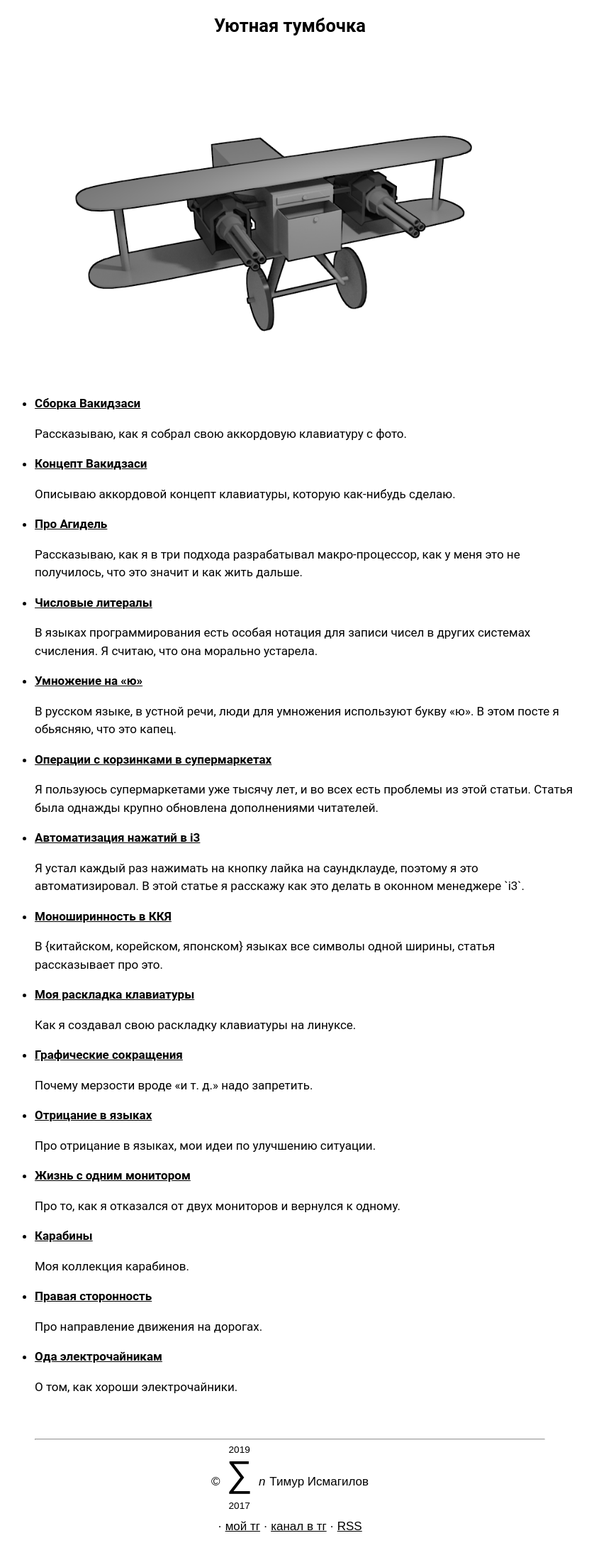
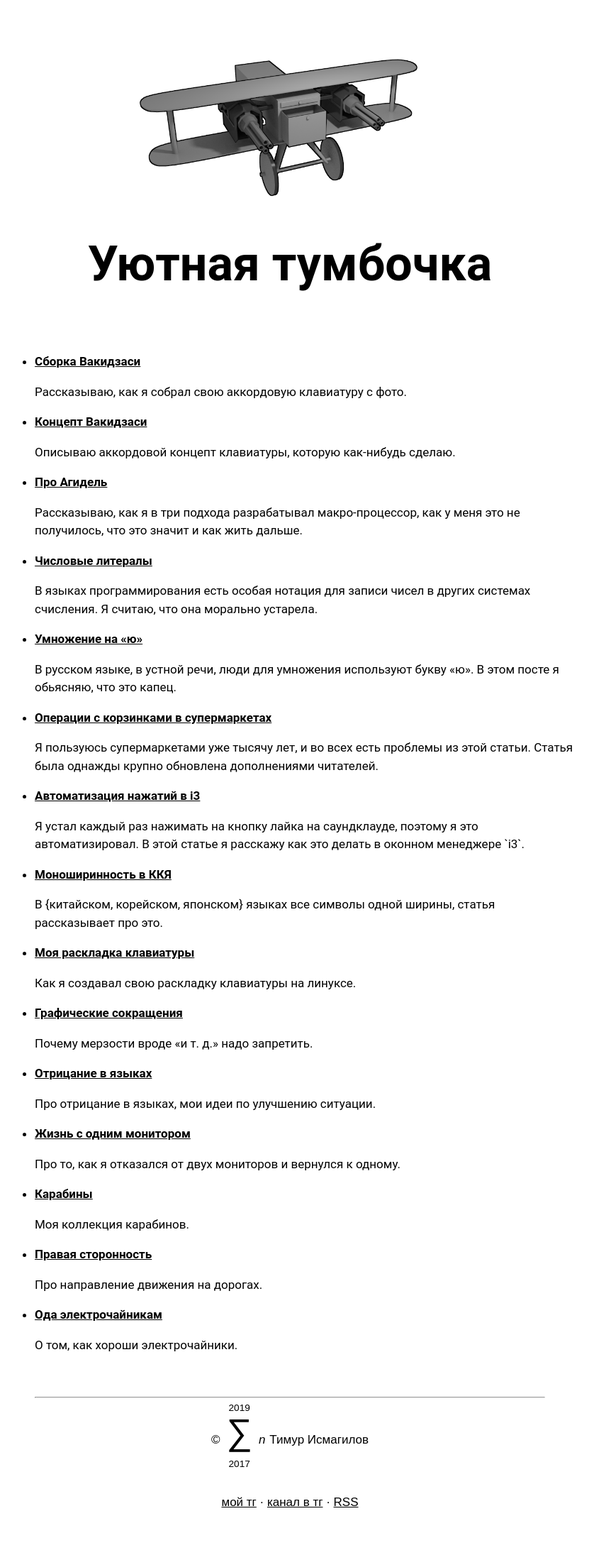
Before and after one commit to bouncepaw/bouncepaw.github.io, a Jekyll site: the page built from index.html, in a window 1280 px wide. Shown: the whole page at 71% size, without its empty margins (231-1069 px from the left). Built offline with Jekyll 4.4.1, drawn with Linux system fonts in a browser that asks for light colours; after the commit the page ends 2164 px from its top, so only the background shows below that.

Commit message:
Update hero on main page a little

```diff
--- a/_includes/footer.html
+++ b/_includes/footer.html
@@ -32,7 +32,7 @@
   <time class="footer__date" datetime="{{ page.date }}">
     {{ page.date | date: "%d.%m.%Y" }}
   </time>
-  ·
+  <br>
   <a class="footer__link" href="https://t.me/bouncepaw">мой тг</a>
   ·
   <a class="footer__link" href="https://t.me/bpblog">канал в тг</a>
--- a/_sass/tale/_base.scss
+++ b/_sass/tale/_base.scss
@@ -106,3 +106,10 @@ td {
     flex-direction: column;
     align-items: center;
 }
+.hero__title {
+    font-size: 4em;
+    margin: 0 0 1em 0;
+}
+.hero__logo {
+    width: 70%;
+}
--- a/index.html
+++ b/index.html
@@ -3,8 +3,8 @@ layout: default
 title: Уютная тумбочка
 ---
 <section class="hero">
+  <img alt="" src="data/img/cozy-bedside.png" class="hero__logo"/>
   <h1 class="hero__title">Уютная тумбочка</h1>
-  <img alt="" src="data/img/cozy-bedside.png"/>
 </section>
 
 <ul class="posts">
```
